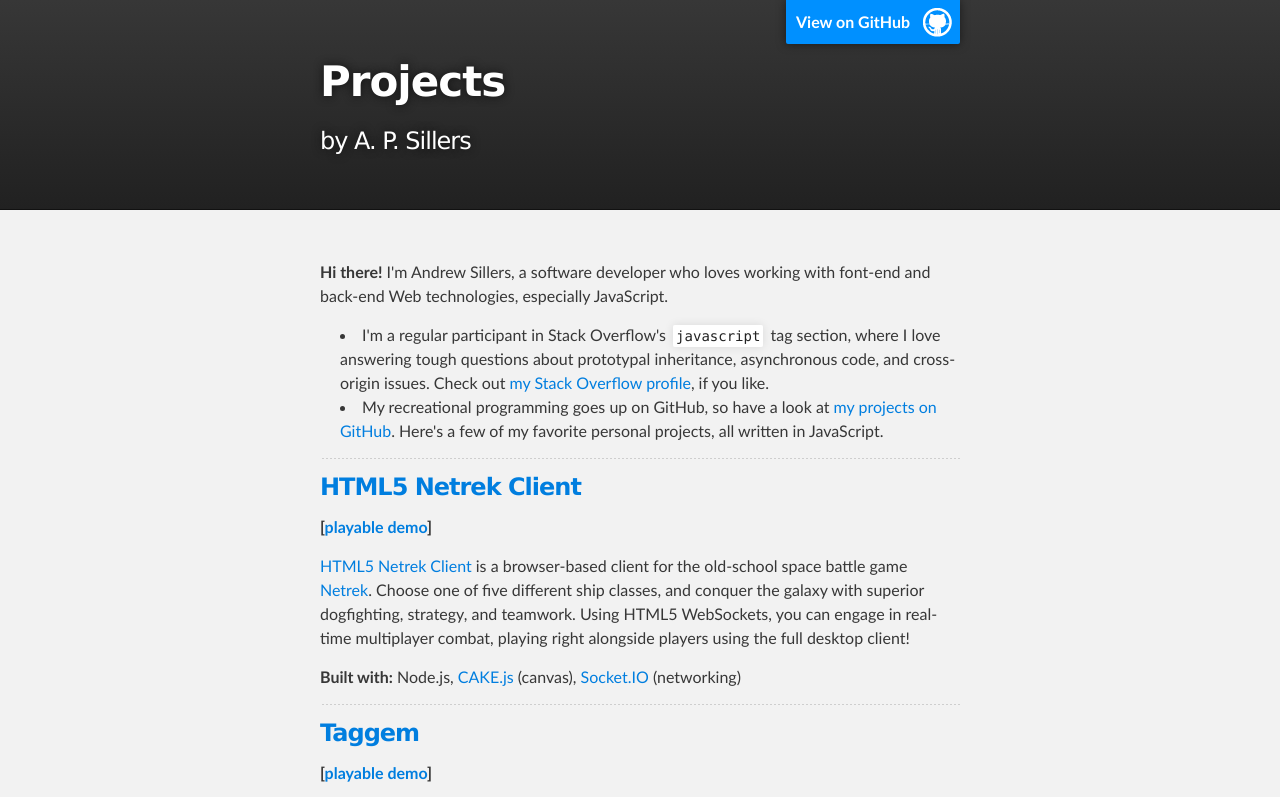
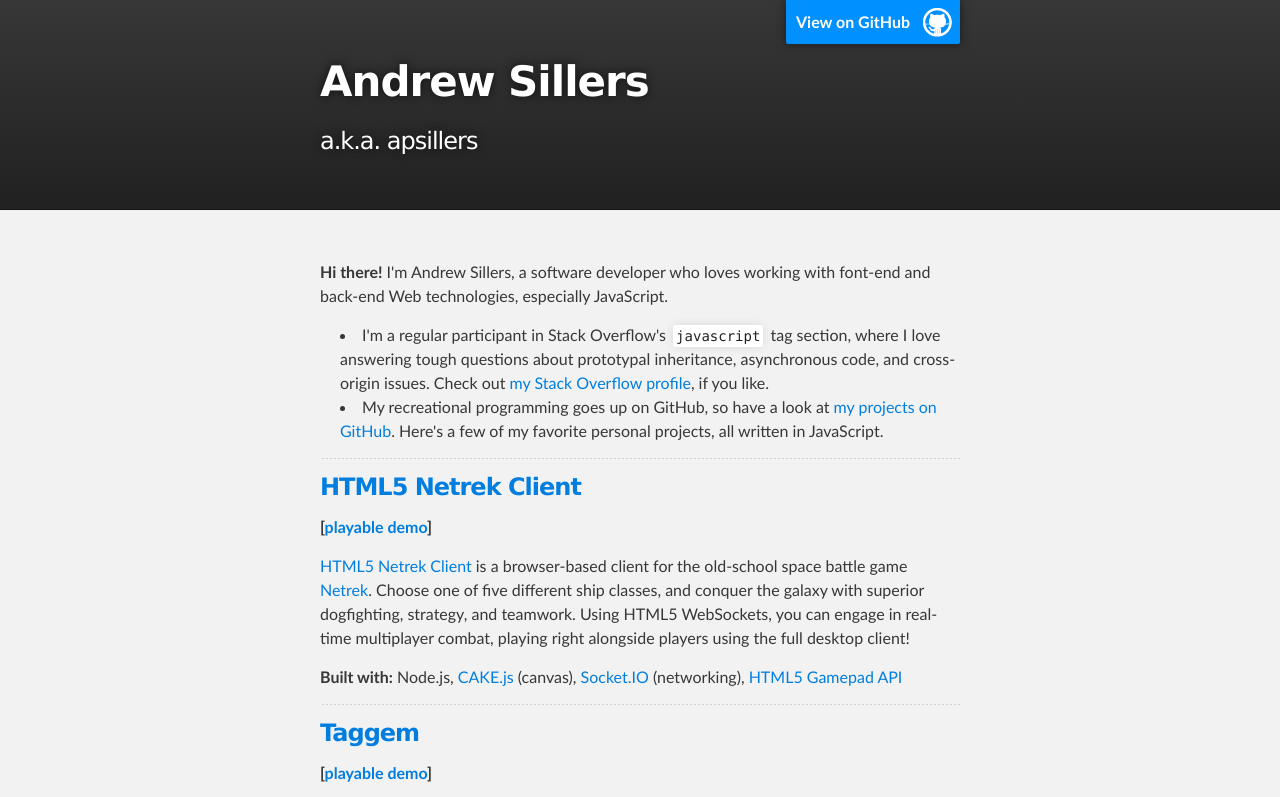
Before and after one commit to apsillers/apsillers.github.com, a plain HTML site: page index.html in a window 1280 px wide. Shown: the top 797 px of the page. Drawn offline with Linux system fonts and the light colour scheme.

Commit message:
Replace master branch with page content via GitHub

```diff
--- a/index.html
+++ b/index.html
@@ -4,11 +4,11 @@
   <head>
     <meta charset='utf-8'>
     <meta http-equiv="X-UA-Compatible" content="chrome=1">
-    <meta name="description" content="Projects : by A. P. Sillers">
+    <meta name="description" content="Andrew Sillers : a.k.a. apsillers">
 
     <link rel="stylesheet" type="text/css" media="screen" href="stylesheets/stylesheet.css">
 
-    <title>Projects</title>
+    <title>Andrew Sillers</title>
   </head>
 
   <body>
@@ -18,8 +18,8 @@
         <header class="inner">
           <a id="forkme_banner" href="https://github.com/apsillers">View on GitHub</a>
 
-          <h1 id="project_title">Projects</h1>
-          <h2 id="project_tagline">by A. P. Sillers</h2>
+          <h1 id="project_title">Andrew Sillers</h1>
+          <h2 id="project_tagline">a.k.a. apsillers</h2>
 
         </header>
     </div>
@@ -41,7 +41,7 @@ Here's a few of my favorite personal projects, all written in JavaScript.</li>
 
 <p><a href="https://github.com/apsillers/html5-netrek">HTML5 Netrek Client</a> is a browser-based client for the old-school space battle game <a href="http://www.netrek.org">Netrek</a>. Choose one of five different ship classes, and conquer the galaxy with superior dogfighting, strategy, and teamwork. Using HTML5 WebSockets, you can engage in real-time multiplayer combat, playing right alongside players using the full desktop client!</p>
 
-<p><strong>Built with:</strong> Node.js, <a href="https://code.google.com/p/cakejs/">CAKE.js</a> (canvas), <a href="http://socket.io">Socket.IO</a> (networking)</p>
+<p><strong>Built with:</strong> Node.js, <a href="https://code.google.com/p/cakejs/">CAKE.js</a> (canvas), <a href="http://socket.io">Socket.IO</a> (networking), <a href="https://developer.mozilla.org/en-US/docs/Web/Guide/API/Gamepad">HTML5 Gamepad API</a></p>
 
 <hr><h3>
 <a name="taggem" class="anchor" href="#taggem"><span class="octicon octicon-link"></span></a><strong><a href="https://github.com/apsillers/Taggem">Taggem</a></strong>
```
Also changed, not shown: params.json (+1 -1 lines).
